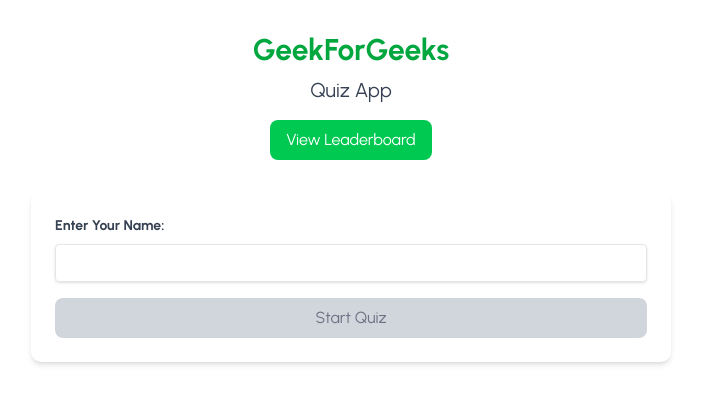
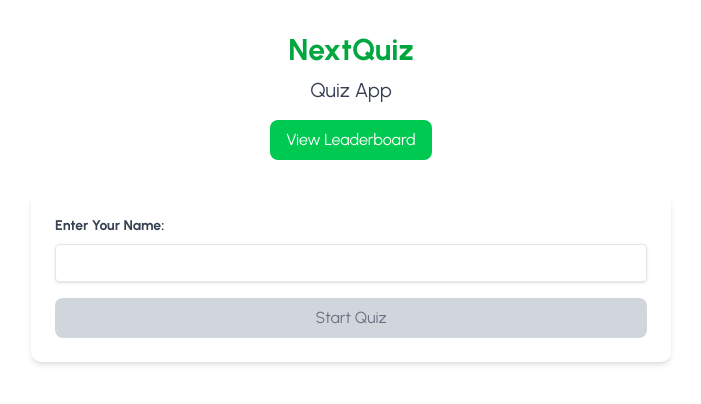
Before and after one commit to FinalJudgement/next-demo, a Next.js app: page /quiz in a window 1280 px wide. Shown: the top 404 px of the page, without its empty margins (289-990 px from the left). Built offline with nearby package versions, Linux system fonts and the light colour scheme.

Commit message:
Change quiz title

```diff
--- a/src/app/quiz/leaderboard/page.tsx
+++ b/src/app/quiz/leaderboard/page.tsx
@@ -9,7 +9,7 @@
     <div className="container mx-auto px-4 py-8 max-w-4xl">
       <div className="text-center mb-8">
         <h1 className='text-green-600 text-3xl font-bold mb-2'>
-          GeekForGeeks
+          NextQuiz
         </h1>
         <h3 className='text-xl text-gray-700 mb-4'>Quiz Leaderboard</h3>
         <p className='text-gray-600 mb-6'>
--- a/src/app/quiz/page.tsx
+++ b/src/app/quiz/page.tsx
@@ -12,7 +12,7 @@
 		<div className="container mx-auto px-4 py-8 max-w-2xl">
 			<div className="text-center mb-8">
 				<h1 className='text-green-600 text-3xl font-bold mb-2'>
-					GeekForGeeks
+					NextQuiz
 				</h1>
 				<h3 className='text-xl text-gray-700 mb-4'>Quiz App</h3>
 				<div className="mb-6">
```
